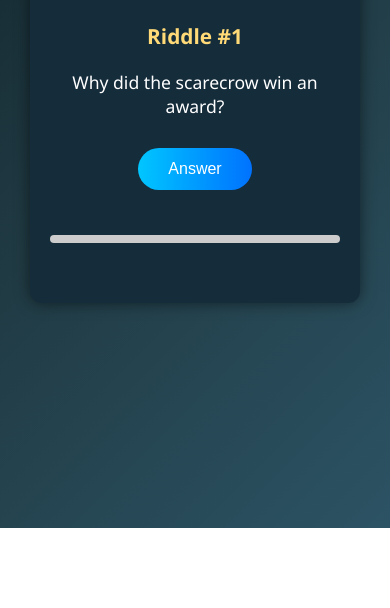
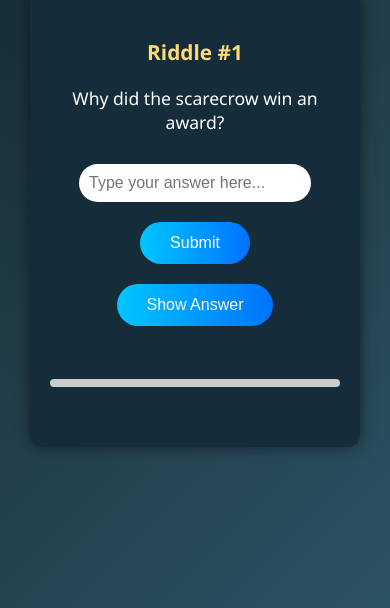
Before and after one commit to Sashriya/Riddle, a plain HTML site: page index.html in a window 390 px wide. Shown: the part 366-974 px from the top of the page. Before the commit the page ends 894 px from the top, so only its background shows below. Drawn offline with Linux system fonts and the light colour scheme.

Commit message:
Update index.html

```diff
--- a/index.html
+++ b/index.html
@@ -6,9 +6,7 @@
   <meta name="viewport" content="width=device-width, initial-scale=1.0">
   <link rel="icon" href="Funny Riddles.png">
   <style>
-    * {
-      box-sizing: border-box;
-    }
+    * { box-sizing: border-box; }
 
     body {
       margin: 0;
@@ -20,7 +18,7 @@
       justify-content: center;
       align-items: center;
       min-height: 100vh;
-      padding: 30px 30px;
+      padding: 30px;
       margin-top: 100px;
     }
 
@@ -31,7 +29,6 @@
       background: #101d2b;
       border-radius: 12px 12px 0 0;
       padding: 20px;
-      display: flex;
       justify-content: center;
       align-items: center;
     }
@@ -40,12 +37,6 @@
       font-size: 2em;
       margin: 0;
       animation: fadeIn 1s ease-in-out;
-    }
-
-    .boxes {
-      width: 100%;
-      animation: popIn 0.8s ease;
-      align-items: center;
     }
 
     .box {
@@ -71,6 +62,15 @@
       animation: slideIn 1s ease;
     }
 
+    input.texts {
+      padding: 10px;
+      border-radius: 25px;
+      border: none;
+      width: 80%;
+      font-size: 1em;
+      margin: 10px 0;
+    }
+
     button {
       background: linear-gradient(to right, #00c6ff, #0072ff);
       border: none;
@@ -81,7 +81,6 @@
       cursor: pointer;
       margin: 10px;
       transition: transform 0.2s, background 0.3s;
-      margin-bottom: 2px;
     }
 
     button:hover {
@@ -90,7 +89,6 @@
     }
 
     .answer {
-      content: "|";
       margin-top: 20px;
       font-size: 1.2em;
       font-weight: bold;
@@ -106,7 +104,6 @@
       height: 8px;
       border-radius: 50px;
       margin: 20px 0;
-      overflow: hidden;
       margin-top: -42px;
     }
 
@@ -115,62 +112,6 @@
       background: #00c6ff;
       width: 0%;
       transition: width 0.5s;
-    }
-
-    @media (max-width: 500px) {
-      body {
-        margin-top: 50px;
-      }
-
-      .header h1 {
-        font-size: 1.5em;
-      }
-
-      .box h2 {
-        font-size: 1.3em;
-      }
-
-      .box p {
-        font-size: 1.1em;
-      }
-
-      button {
-        margin-top: 10px;
-      }
-
-      .answer {
-        font-size: 1.1em;
-      }
-
-      .popup {
-        width: 350px;
-    }
-
-    @keyframes popIn {
-      from {
-        opacity: 0;
-        transform: scale(0.1);
-      }
-      to {
-        opacity: 1;
-        transform: scale(1);
-      }
-    }
-
-    @keyframes fadeIn {
-      from { opacity: 0; }
-      to { opacity: 1; }
-    }
-
-    @keyframes slideIn {
-      from {
-        transform: translateY(20px);
-        opacity: 0;
-      }
-      to {
-        transform: translateY(0);
-        opacity: 1;
-      }
     }
 
     .popup {
@@ -192,11 +133,30 @@
       color: #ffda77;
     }
 
-    .popup button {
-      margin-top: 20px;
+    @media (max-width: 500px) {
+      body { margin-top: 130px; }
+      .header h1 { font-size: 1.5em; }
+      .box h2 { font-size: 1.3em; }
+      .box p { font-size: 1.1em; }
+      button { margin-top: 10px; }
+      .answer { font-size: 1.1em; }
+    }
+
+    @keyframes popIn {
+      from { opacity: 0; transform: scale(0.1); }
+      to { opacity: 1; transform: scale(1); }
+    }
+    @keyframes fadeIn {
+      from { opacity: 0; }
+      to { opacity: 1; }
+    }
+    @keyframes slideIn {
+      from { transform: translateY(20px); opacity: 0; }
+      to { transform: translateY(0); opacity: 1; }
     }
   </style>
 </head>
+
 <body>
 
 <div class="header">
@@ -206,38 +166,47 @@
 <div class="box">
   <h2 id="puzzleTitle">Riddle #01</h2>
   <p id="question">Loading riddle...</p>
-    <button onclick="revealAnswer()">Answer</button>
+
+  <input type="text" class="texts" id="userAnswer" placeholder="Type your answer here..." />
+
+  <div>
+    <button onclick="checkAnswer()">Submit</button>
+    <button onclick="revealAnswer()">Show Answer</button>
     <button id="nextBtn" style="display:none;" onclick="nextRiddle()">Next ➡️</button>
+  </div>
+
+  <p id="result"></p>
   <div class="answer" id="answer"></div>
+
   <div class="progress-bar">
     <div class="progress" id="progress"></div>
   </div>
 </div>
 
 <div class="popup" id="thankYouPopup">
-    <h2> Thank You for Playing!😊 </h2>
+  <h2>Thank You for Playing! 😊</h2>
   <p>Hope you had lots of laughs!</p>
   <button onclick="restartRiddles()">Play Again</button>
 </div>
 
 <script>
   const riddles = [
-      { q: "Why did the scarecrow win an award?", a: "Because he was outstanding in his field." },
-      { q: "What do computers like to eat?", a: "Chips!" },
-      { q: "Why was the math book sad?", a: "Because it had too many problems." },
-      { q: "How do you stay warm in any room?", a: "Go to a corner — it's always 90 degrees." },
-      { q: "Which insect is the sneakiest?", a: "A spider (spy-der)!" },
-      { q: "Why did the computer go to the doctor?", a: "It had a virus." },
-      { q: "Why did the stadium get hot after the game?", a: "Because there was no fans." },
-      { q: "Why do bees have sticky hair?", a: "Because they use honeycombs!" },
-      { q: "What kind of tree fits in your hand?", a: "A palm tree." },
-      { q: "Why do programmers prefer dark mode?", a: "Because light attracts bugs!" },
-      { q: "Why did the cat sit on the computer?", a: "To keep an eye on the mouse." },
-      { q: "Why is the B alphabet the coldest letter?", a: "Because it is between A and C." },
-      { q: "Why don’t skeletons fight each other?", a: "They don’t have the guts." },
-      { q: "What do you call a bear with no teeth?", a: "A gummy bear." },
-      { q: "What gets wetter the more it dries?", a: "A towel." },
-      { q: "What do you call an alligator in a vest?", a: "An investigator." }
+    { q: "Why did the scarecrow win an award?", a: "because he was outstanding in his field" },
+    { q: "What do computers like to eat?", a: "chips" },
+    { q: "Why was the math book sad?", a: "because it had too many problems" },
+    { q: "How do you stay warm in any room?", a: "go to a corner — it's always 90 degrees" },
+    { q: "Which insect is the sneakiest?", a: "a spider (spy-der)" },
+    { q: "Why did the computer go to the doctor?", a: "it had a virus" },
+    { q: "Why did the stadium get hot after the game?", a: "because there was no fans" },
+    { q: "Why do bees have sticky hair?", a: "because they use honeycombs" },
+    { q: "What kind of tree fits in your hand?", a: "a palm tree" },
+    { q: "Why do programmers prefer dark mode?", a: "because light attracts bugs" },
+    { q: "Why did the cat sit on the computer?", a: "to keep an eye on the mouse" },
+    { q: "Why is the B alphabet the coldest letter?", a: "because it is between a and c" },
+    { q: "Why don’t skeletons fight each other?", a: "they don’t have the guts" },
+    { q: "What do you call a bear with no teeth?", a: "a gummy bear" },
+    { q: "What gets wetter the more it dries?", a: "a towel" },
+    { q: "What do you call an alligator in a vest?", a: "an investigator" }
   ];
 
   let level = 1;
@@ -250,10 +219,35 @@
     }
     const riddle = riddles[current];
     document.getElementById("question").textContent = riddle.q;
+    document.getElementById("puzzleTitle").textContent = `Riddle #${level}`;
     document.getElementById("answer").textContent = "";
-      document.getElementById("puzzleTitle").textContent = `Riddle #${level}`;
+    document.getElementById("result").textContent = "";
+    document.getElementById("userAnswer").value = "";
     document.getElementById("nextBtn").style.display = "none";
     document.getElementById("progress").style.width = `${(current / riddles.length) * 100}%`;
+  }
+
+  function checkAnswer() {
+    const userInput = document.getElementById("userAnswer").value.trim().toLowerCase();
+    const correct = riddles[current].a.toLowerCase();
+
+    let correctKeywords = correct.split(/[\s—()]+/).filter(word => word.length > 2);
+
+    let matchCount = 0;
+    correctKeywords.forEach(keyword => {
+      if (userInput.includes(keyword)) {
+        matchCount++;
+      }
+    });
+
+    if (userInput === correct || matchCount >= Math.ceil(correctKeywords.length * 0.4)) {
+      document.getElementById("result").textContent = "🎉 Correct!";
+      document.getElementById("result").style.color = "lightgreen";
+      document.getElementById("nextBtn").style.display = "inline-block";
+    } else {
+      document.getElementById("result").textContent = "❌ Try Again!";
+      document.getElementById("result").style.color = "red";
+    }
   }
 
   function revealAnswer() {
@@ -270,7 +264,6 @@
         setTimeout(typeWriter, 40);
       }
     };
-
     typeWriter();
   }
 
@@ -298,6 +291,5 @@
   window.onload = loadRiddle;
 </script>
 
-
 </body>
 </html>
```
Lines whose indentation alone changed are shown as unchanged.
